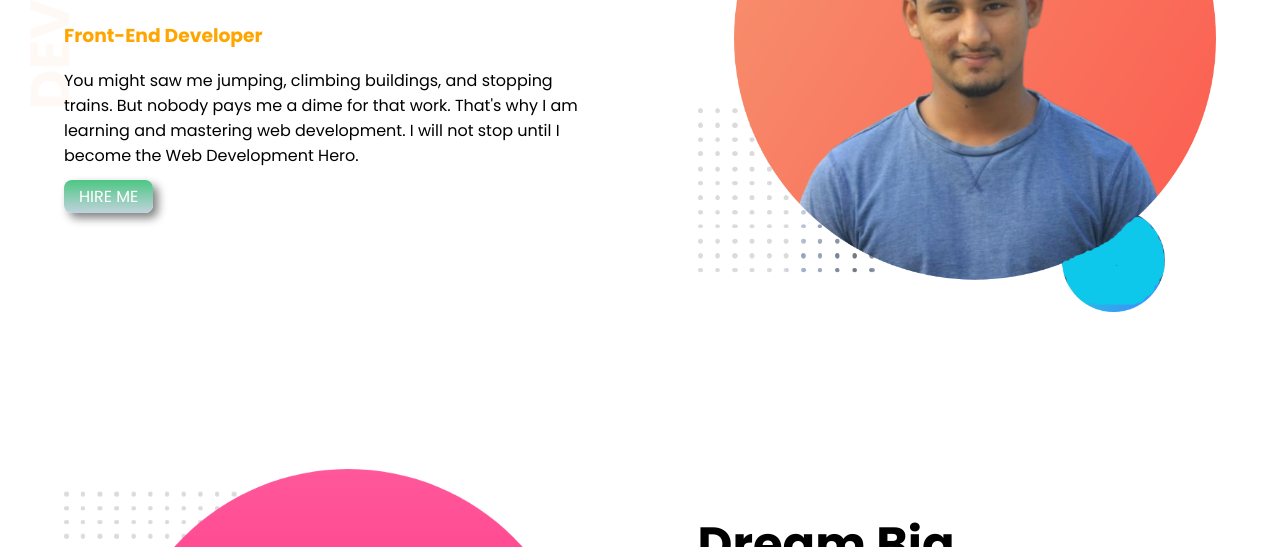
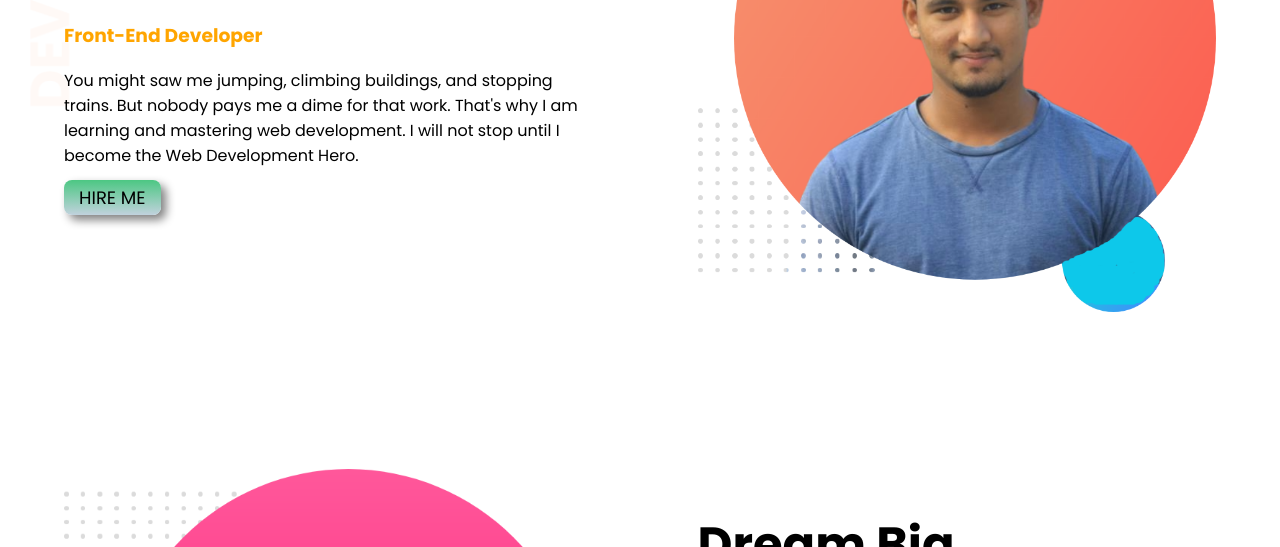
Before and after one commit to Kzihasan/developer-portfolio2, a plain HTML site: page index.html in a window 1280 px wide. In both pictures the pointer is over the link "HIRE ME". Shown: the part 253-800 px from the top of the page. Drawn offline with Linux system fonts and the light colour scheme.

Commit message:
hover effect added in button

```diff
--- a/style.css
+++ b/style.css
@@ -65,10 +65,10 @@ img {
     text-transform: uppercase;
 }
 
-/* .btn:hover {
-    background-color: black;
-    color: white;
-} */
+.btn:hover {
+    color: black;
+    font-size: 18px;
+}
 
 .dream {
     background-image: url(images/dream-bg.png);
```
